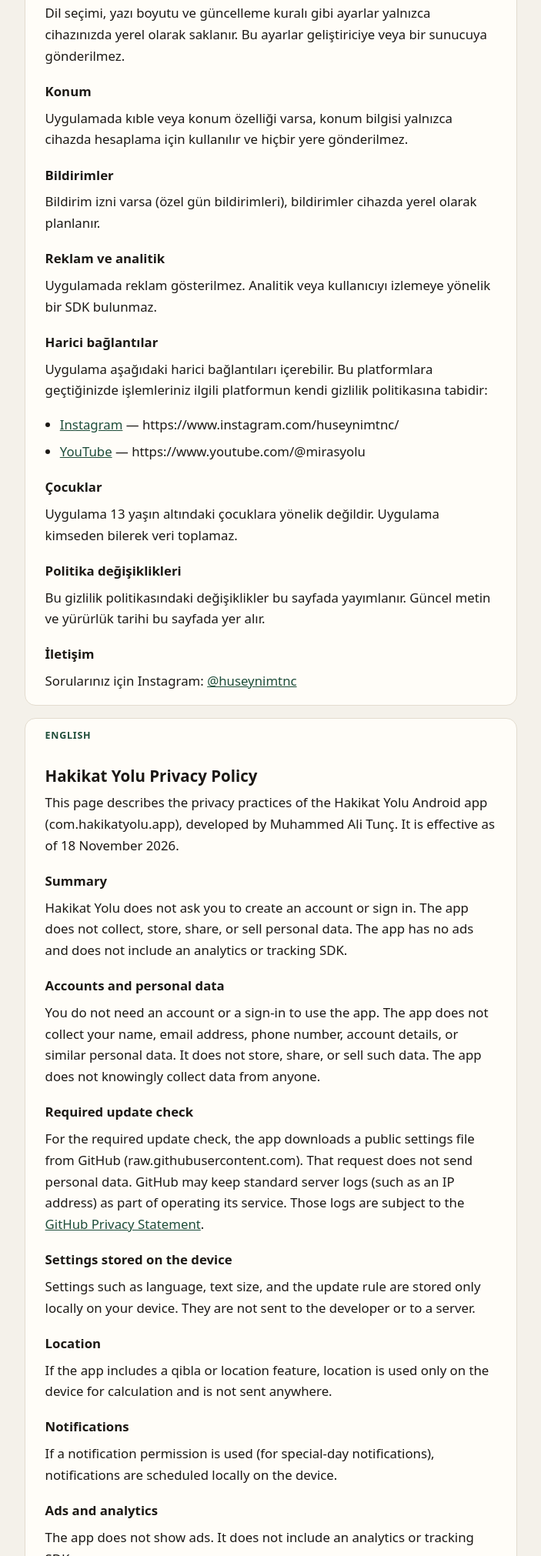
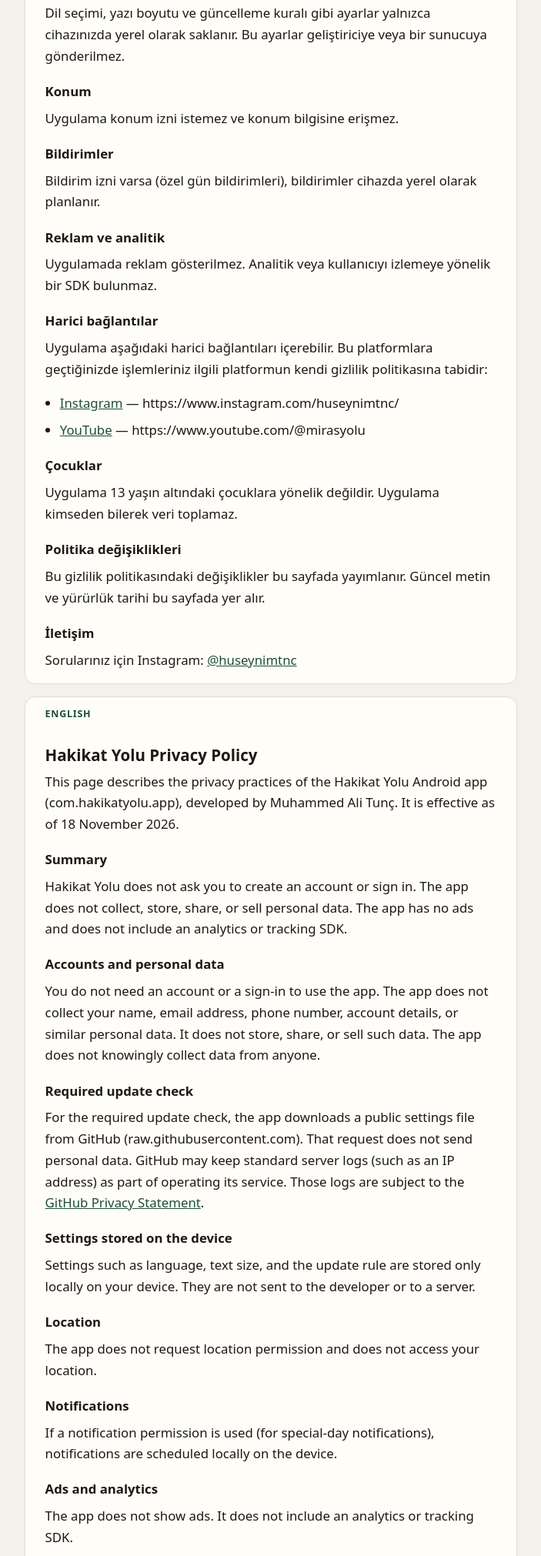
Before and after one commit to muhammedalitunc1412-hue/Hakikat-Yolu-Gizlilik-Politikas-, a plain HTML site: page index.html in a window 1280 px wide. Shown: the part 1116-3138 px from the top of the page at 77% size, without its empty margins (288-991 px from the left). Drawn offline with Linux system fonts and the light colour scheme.

Commit message:
Gizlilik: kıble/konum ifadesi kaldırıldı
Co-authored-by: muhammedalitunc1412-hue <muhammedalitunc1412-hue@users.noreply.github.com>

```diff
--- a/index.html
+++ b/index.html
@@ -169,7 +169,7 @@
       <p>Dil seçimi, yazı boyutu ve güncelleme kuralı gibi ayarlar yalnızca cihazınızda yerel olarak saklanır. Bu ayarlar geliştiriciye veya bir sunucuya gönderilmez.</p>
 
       <h3>Konum</h3>
-      <p>Uygulamada kıble veya konum özelliği varsa, konum bilgisi yalnızca cihazda hesaplama için kullanılır ve hiçbir yere gönderilmez.</p>
+      <p>Uygulama konum izni istemez ve konum bilgisine erişmez.</p>
 
       <h3>Bildirimler</h3>
       <p>Bildirim izni varsa (özel gün bildirimleri), bildirimler cihazda yerel olarak planlanır.</p>
@@ -212,7 +212,7 @@
       <p>Settings such as language, text size, and the update rule are stored only locally on your device. They are not sent to the developer or to a server.</p>
 
       <h3>Location</h3>
-      <p>If the app includes a qibla or location feature, location is used only on the device for calculation and is not sent anywhere.</p>
+      <p>The app does not request location permission and does not access your location.</p>
 
       <h3>Notifications</h3>
       <p>If a notification permission is used (for special-day notifications), notifications are scheduled locally on the device.</p>
```
